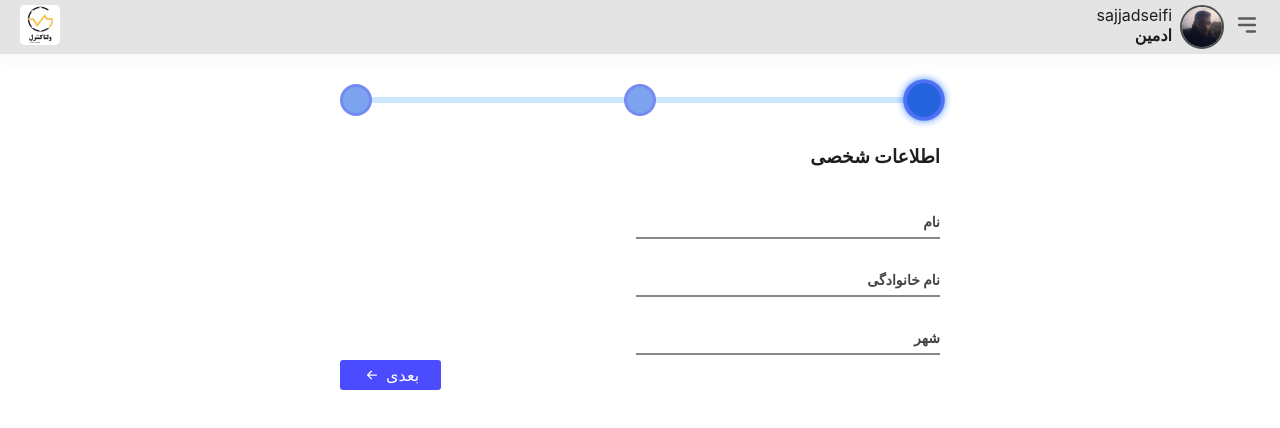
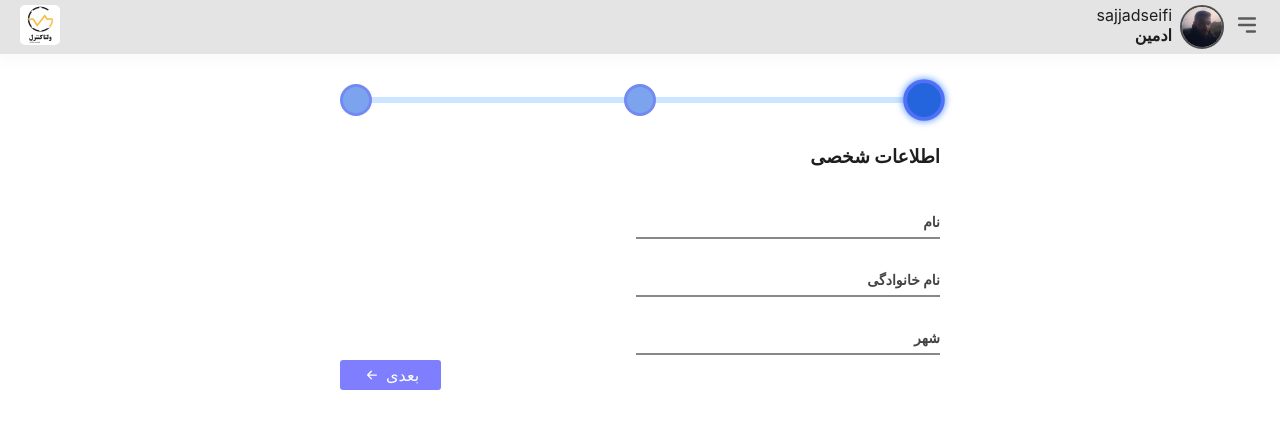
Before and after one commit to sajjadseifi/tpn, a React (Create React App) app: page /admin/form-wizard in a window 1280 px wide. Shown: the top 428 px of the page. Built offline with nearby package versions, Linux system fonts and the light colour scheme.

Commit message:
impliment disabled feacher

```diff
--- a/src/components/form-wizard/movment/movment.tsx
+++ b/src/components/form-wizard/movment/movment.tsx
@@ -9,10 +9,11 @@ import { Partial } from '@src/types/types'
 
 interface MovmentProps {
   submitForm: (() => Promise<void>) & (() => Promise<any>)
-  isSubmitting?: boolean
+  isSubmitting: boolean
+  isValid: boolean
 }
 
-export const Movment: FC<Partial<MovmentProps>> = ({ submitForm, isSubmitting: loading }) => {
+export const Movment: FC<Partial<MovmentProps>> = ({ submitForm, isSubmitting: loading, isValid }) => {
   const dispatch = useDispatch()
   const { level, wizards } = useSelector<RootState>((state) => state.wizard) as WizardState
   const isStart = 0 === level
@@ -22,7 +23,7 @@ export const Movment: FC<Partial<MovmentProps>> = ({ submitForm, isSubmitting: l
   return (
     <div className={classes.Movment}>
       {isStart ? <div></div> : <IconButton onClick={onPrev} {...prevBtn} />}
-      <IconButton loading={loading} onClick={submitForm} {...(isEnd ? submitedBtn : nextBtn)} />
+      <IconButton disabled={!isValid} loading={loading} onClick={submitForm} {...(isEnd ? submitedBtn : nextBtn)} />
     </div>
   )
 }
--- a/src/components/ui/icon-button.tsx
+++ b/src/components/ui/icon-button.tsx
@@ -3,18 +3,19 @@ import { WHITE } from '@src/constants/colors'
 import { IconBaseProps, IconType } from 'react-icons/lib'
 import { ImSpinner2 } from 'react-icons/im'
 interface IconButtonProps {
-  title?: string
-  icon?: IconType
-  iconProps?: IconBaseProps
-  revers?: boolean
-  color?: string
-  outline?: boolean
-  style?: any
-  loading?: boolean
-  loader?: React.FC<any>
-  onClick?: () => void
+  title: string
+  icon: IconType
+  iconProps: IconBaseProps
+  revers: boolean
+  color: string
+  outline: boolean
+  style: any
+  loading: boolean
+  disabled: boolean
+  loader: React.FC<any>
+  onClick: () => void
 }
-export const IconButton: FC<IconButtonProps> = (props) => {
+export const IconButton: FC<Partial<IconButtonProps>> = (props) => {
   const {
     icon: Icon,
     style: styles,
@@ -23,9 +24,10 @@ export const IconButton: FC<IconButtonProps> = (props) => {
     revers,
     iconProps,
     color,
-    onClick,
+    onClick: clicked,
     outline,
     loading,
+    disabled,
     ...popo
   } = props
   let Loader = loader ? loader : ImSpinner2
@@ -35,8 +37,13 @@ export const IconButton: FC<IconButtonProps> = (props) => {
     flexDirection: revers ? 'row-reverse' : 'row',
     ...styles
   }
+
+  const onClick = loading || disabled ? () => {} : clicked
+
+  const className = `ic ${loading ? 'loader' : ''} ${disabled ? 'disable' : ''}`
+
   return (
-    <div className={`ic ${loading ? 'loader' : ''}`} {...{ onClick, style, ...popo }}>
+    <div {...{ onClick, className, style, ...popo }}>
       {Icon && <Icon className="ic-icon" {...iconProps} />}
       <span className="ic-title">{title}</span>
       <div className="loading">
@@ -46,5 +53,6 @@ export const IconButton: FC<IconButtonProps> = (props) => {
   )
 }
 IconButton.defaultProps = {
-  onClick: () => {}
+  onClick: () => {},
+  disabled: false
 }
--- a/src/styles/ui.scss
+++ b/src/styles/ui.scss
@@ -11,7 +11,6 @@
   & > * {
     padding: 0 2px;
   }
-
   &:hover {
     opacity: 1;
   }
@@ -43,6 +42,11 @@
     top: 0;
     animation: LoadingInfinit 0.5s infinite linear;
   }
+
+  &.disable {
+    opacity: 0.5;
+    cursor: not-allowed;
+  }
 }
 
 @keyframes LoadingInfinit {
```
